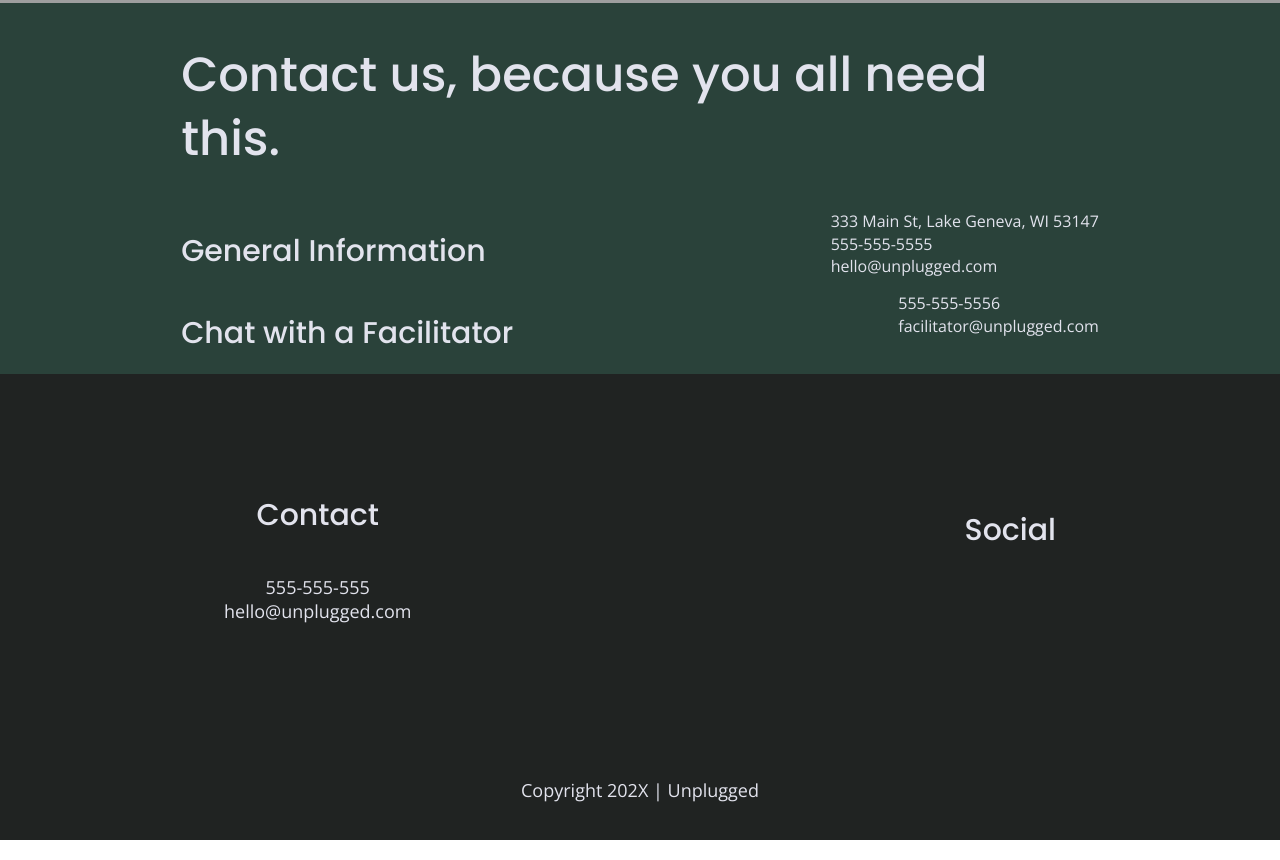
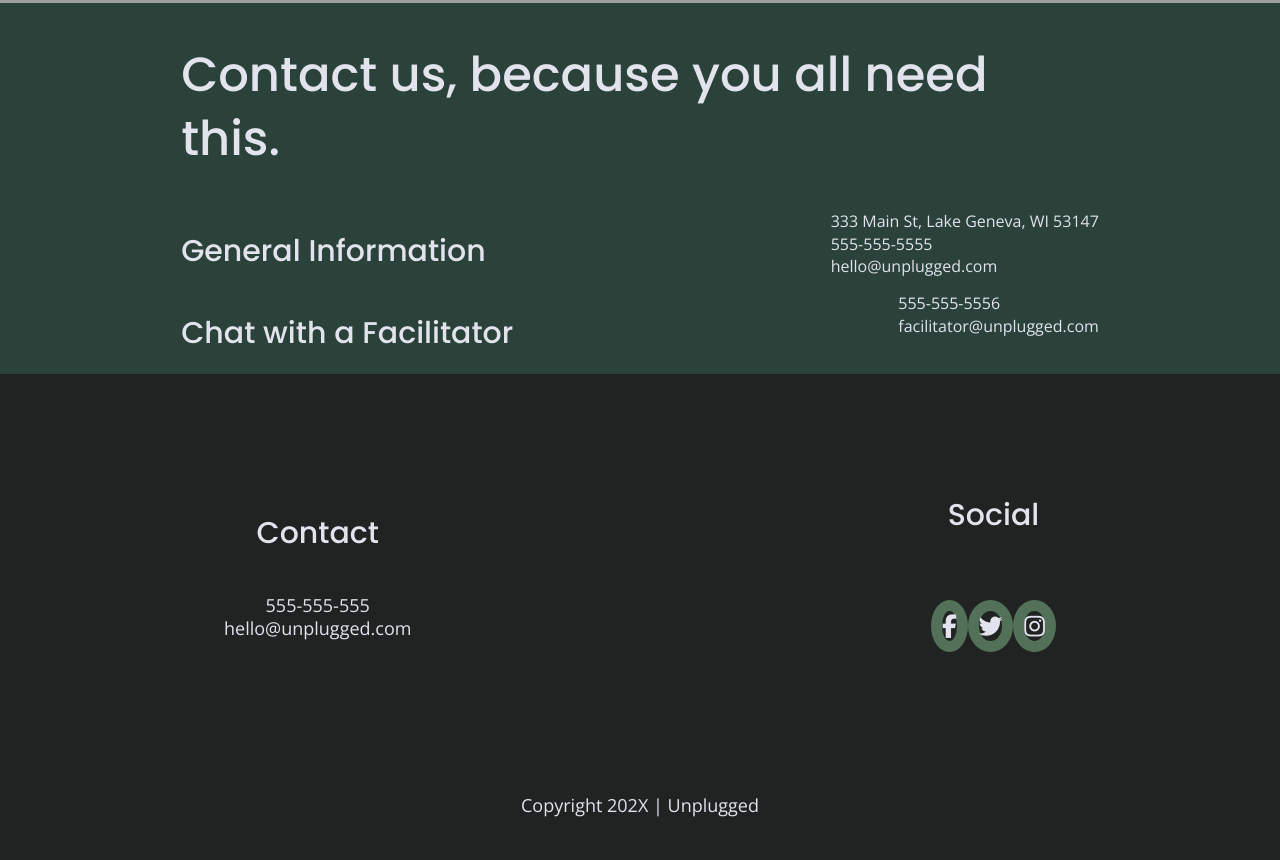
Before and after one commit to AsiaYapD/ayd-website-build, a website: page about /index.html in a window 1280 px wide. Shown: the part 1191-2051 px from the top of the page. Drawn offline with nearby package versions, Linux system fonts and the light colour scheme; grey boxes are pictures that could not be loaded.

Commit message:
Added icons to about and faq pages

```diff
--- a/about /index.html
+++ b/about /index.html
@@ -27,6 +27,8 @@
   <link href="https://fonts.googleapis.com/css2?family=Open+Sans&family=Poppins:wght@400;500;700&display=swap"
     rel="stylesheet">
 
+  <!--Font Awesome Icons -->
+  <script src="https://kit.fontawesome.com/973128d701.js" crossorigin="anonymous"></script>
 </head>
 
 <body>
@@ -68,7 +70,8 @@
 
   <section class="map">
     <figure>
-      <iframe src="https://www.google.com/maps/embed?pb=!1m18!1m12!1m3!1d94202.68924210727!2d-71.14909049240842!3d42.452547125017404!2m3!1f0!2f0!3f0!3m2!1i1024!2i768!4f13.1!3m3!1m2!1s0x89e3738e886c14d5%3A0x113818341c20f351!2sMiddlesex%20Fells%20Reservation!5e0!3m2!1sen!2sus!4v1677781588251!5m2!1sen!2sus"
+      <iframe
+        src="https://www.google.com/maps/embed?pb=!1m18!1m12!1m3!1d94202.68924210727!2d-71.14909049240842!3d42.452547125017404!2m3!1f0!2f0!3f0!3m2!1i1024!2i768!4f13.1!3m3!1m2!1s0x89e3738e886c14d5%3A0x113818341c20f351!2sMiddlesex%20Fells%20Reservation!5e0!3m2!1sen!2sus!4v1677781588251!5m2!1sen!2sus"
         width="600" height="450" style="border:0;" allowfullscreen="" loading="lazy"
         referrerpolicy="no-referrer-when-downgrade"></iframe>
     </figure>
@@ -114,12 +117,15 @@
           <h4>Social</h4>
           <div class="social-icons">
             <p>
+              <a href=""><i class="fab fa-facebook-f"></i></a>
               <a href="https://www.facebook.com/Skillcrush/" targer="_blank"></a>
             </p>
             <p>
+              <a href=""><i class="fab fa-twitter"></i></a>
               <a href="https://twitter.com/Skillcrush" target="_blank"></a>
             </p>
             <p>
+              <a href=""><i class="fab fa-instagram"></i></a>
               <a href="https://www.instagram.com/skillcrush/" target="_blank"></a>
             </p>
           </div>
--- a/css/main.css
+++ b/css/main.css
@@ -220,7 +220,7 @@ footer {
 
 footer .content-wrapper {
   width: 55%;
-  margin: 50px 0px;
+  margin: 50px 0px 30px 0px;
 }
 
 footer .contact {
@@ -231,17 +231,21 @@ footer .social-icons {
   display: flex;
   justify-content: space-around;
   align-items: center;
-  /**** add social media icon size as 21px or 1.3125em ***/
+  font-size: 1.3125em;
 }
 
 footer .social-icons p {
   display: flex;
-  justify-content: center;
+  justify-content: space-around;
   align-items: center;
+  color:#527158;
+  border:.5em solid #527158;
+  border-radius:100%;
+
 }
 
 footer .copywright {
-  margin: 20px 0;
+  margin-bottom:25px;
 }
 
 /* ----------------------- Mobile Styles -Homepage -----------------------*/
```
Also changed, not shown: faq/index.html (+5 -0 lines), index.html (+3 -0 lines).
